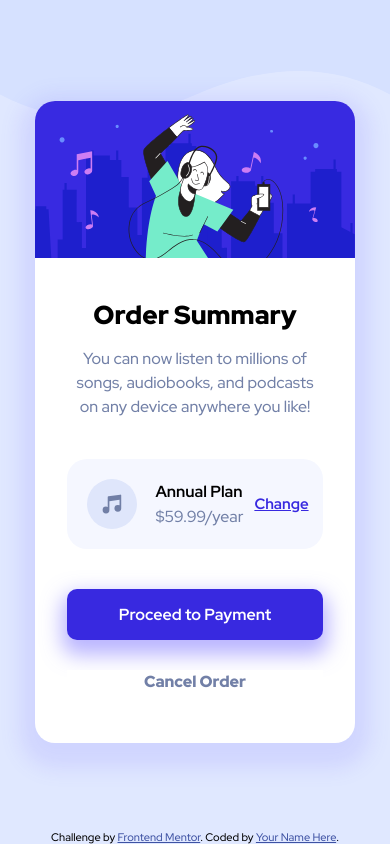
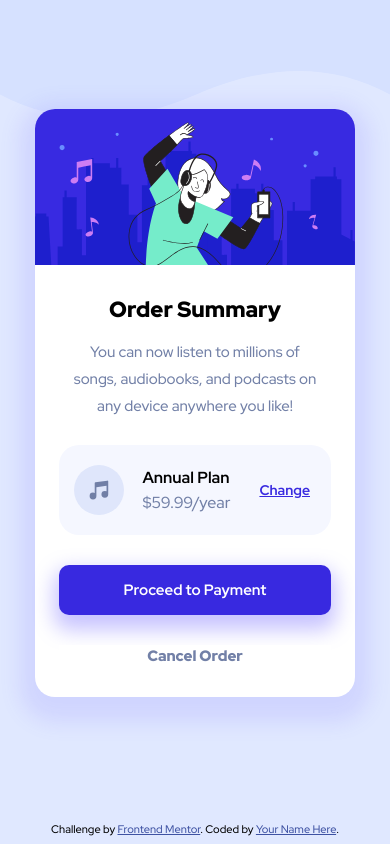
Before and after one commit to riverCodes/order-summary-component, a plain HTML site: page index.html in a window 390 px wide. Drawn offline with Linux system fonts and the light colour scheme.

Commit message:
Update styles.css

```diff
--- a/styles.css
+++ b/styles.css
@@ -3,27 +3,34 @@
     display: flex;
     flex-direction: column;
     align-items: center;
-    justify-content: center;
     background-color: hsl(225, 100%, 94%);
     background-image: url(images/pattern-background-desktop.svg);
     background-repeat: no-repeat;
     background-size: 100%;
+    padding: 1rem 1rem 0 1rem;
 }
 * {
     font-family: 'Red Hat Display', Arial;
     margin: 0;
     box-sizing: border-box;
 }
+body > * {
+    margin-block: 2rem;
+}
+body > main {
+    margin-block: auto;
+}
+body > footer {
+    margin-bottom: 0.5rem;
+}
 main {
     display: flex;
     flex-direction: column;
     background-color: white;
-    max-width: 26rem;
-    min-width: 20rem;
+    max-width: 28rem;
     position: relative;
     border-radius: 20px;
     box-shadow: 0 10px 20px 15px rgba(118, 108, 255, 0.15);
-    margin: 3rem;
 }
 .order-summary-image {
     display: block;
@@ -46,7 +53,7 @@
     font-size: 26px;
     font-weight: 900;
     margin-bottom: 15px;
-    margin-top: 40px;
+    margin-top: 30px;
 }
 .order-description-container p {
     font-size: 16px;
@@ -54,7 +61,7 @@
     text-align: center;
     line-height: 1.5;
     margin: auto;
-    margin-bottom: 40px;
+    margin-bottom: 25px;
     color: hsl(224, 23%, 55%);
     width: 80%;
 }
@@ -65,12 +72,11 @@
     justify-content: space-around;
     padding: 20px 0 20px 0;
     border-radius: 20px;
-    margin: auto;
     width: 80%;
-    margin-bottom: 40px;
+    margin-bottom: 30px;
 }
 .left-section-container {
-    margin-left: 20px;
+    margin-left: 15px;
     margin-right: 5px;
     float: left;
     width: 75%;
@@ -101,9 +107,9 @@
     background-color: hsl(225, 100%, 98%);
     color: hsl(245, 75%, 52%);
     font-weight: 600;
-    font-size: 15px;
+    font-size: 14px;
     text-decoration: underline;
-    margin-right: 20px;
+    margin-right: 15px;
     cursor: pointer;
 }
 .change-plan-button:hover {
@@ -116,10 +122,10 @@
     border: none;
     width: 100%;
     padding: 15px 0;
-    font-size: 16px;
+    font-size: 15px;
     font-weight: 700;
     border-radius: 10px;
-    box-shadow: 0 10px 20px 5px rgba(118, 108, 255, 0.5);
+    box-shadow: 0 10px 20px 5px rgba(118, 108, 255, 0.4);
     margin: auto;
     margin-bottom: 30px;
     width: 80%;
@@ -134,10 +140,10 @@
     font-weight: 900;
     background-color: white;
     border: none;
-    font-size: 16px;
+    font-size: 15px;
     cursor: pointer;
     margin: auto;
-    margin-bottom: 50px;
+    margin-bottom: 40px;
     width: 80%;
     cursor: pointer;
 }
@@ -147,8 +153,32 @@
 
 }
 .footer {
-    position: fixed;
-    left: 0;
-    right: 0;
-    bottom: 0;
+
 }
+
+/* Media Queries */
+
+@media (max-width: 700px) {
+    main {
+        width: 20rem;
+    }
+    .order-details-container {
+        width: 85%;
+    }
+    .proceed-payment-button {
+        width: 85%;
+    }
+    .cancel-order-button {
+        width: 85%;
+    }
+    h1 {
+        font-size: 22px;
+    }
+    .order-description-container > p {
+        line-height: 1.8;
+        font-size: 15px;
+    }
+    .cancel-order-button {
+        margin-bottom: 30px;
+    }
+}
```
